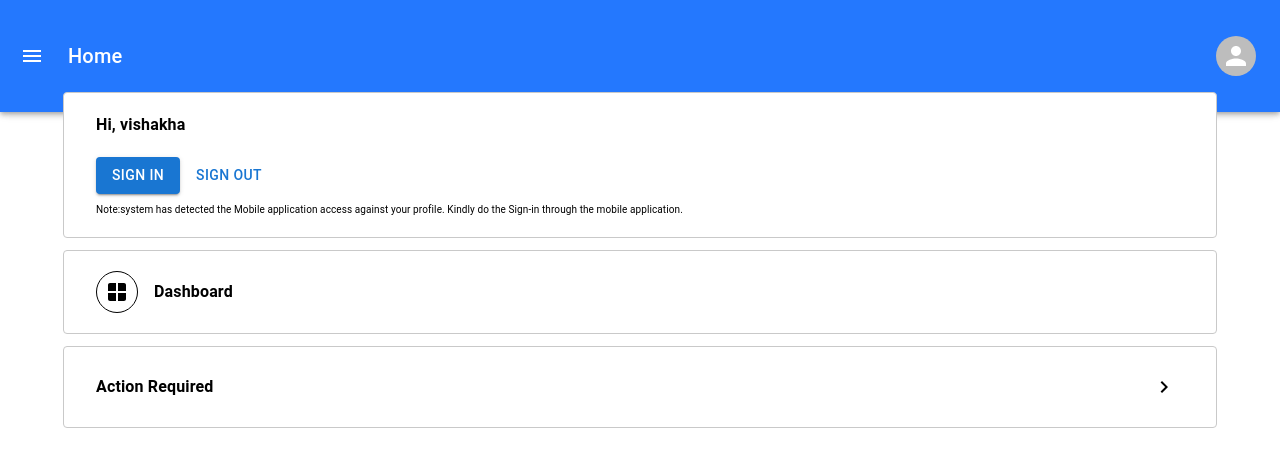
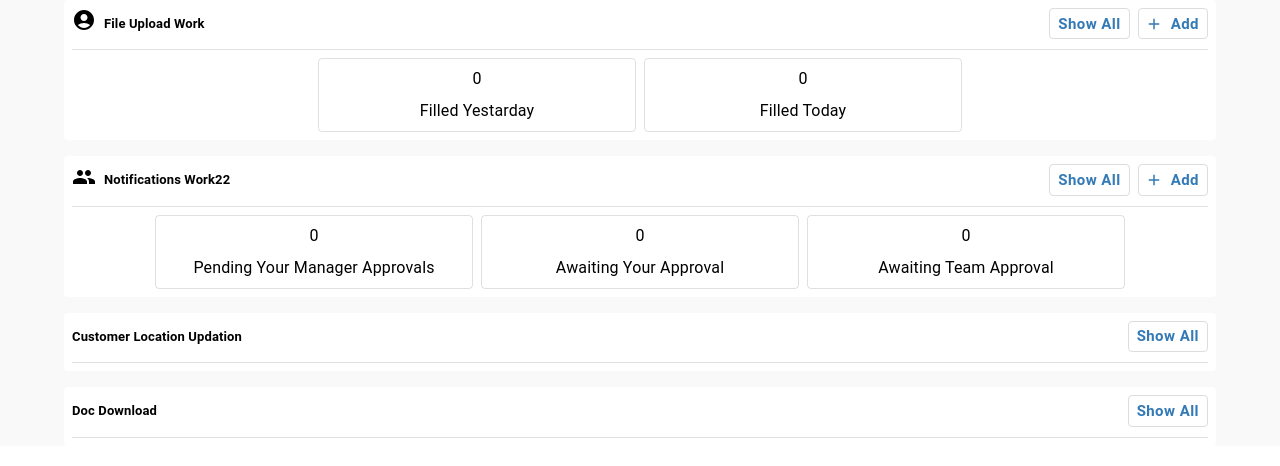
Before and after one commit to sivakumar963spoors/weblite, a React (Create React App) app: page / in a window 1280 px wide. Shown: the top 466 px of the page. Built offline with nearby package versions, Linux system fonts and the light colour scheme.

Commit message:
task card data

```diff
--- a/package.json
+++ b/package.json
@@ -5,8 +5,8 @@
   "dependencies": {
     "@emotion/react": "^11.13.3",
     "@emotion/styled": "^11.13.0",
-    "@mui/icons-material": "^6.1.3",
-    "@mui/material": "^6.1.3",
+    "@mui/icons-material": "^6.1.4",
+    "@mui/material": "^6.1.4",
     "@testing-library/jest-dom": "^5.17.0",
     "@testing-library/react": "^13.4.0",
     "@testing-library/user-event": "^13.5.0",
--- a/src/App.js
+++ b/src/App.js
@@ -1,17 +1,17 @@
-import { BrowserRouter, Route, Routes } from "react-router-dom";
+import { BrowserRouter, Routes } from "react-router-dom";
 import "./App.css";
-import TopBar from "./components/navbar/TopBar";
-import HomePage from "./components/homePage/HomePage";
+import TaskCard from "./components/task/TaskCard";
 
 function App() {
   return (
     <BrowserRouter>
+<TaskCard/>
+      <Routes>
 
-      <Routes>
-        <Route path="/" element={<HomePage/>}/>
       </Routes>
     </BrowserRouter>
   );
 }
 
+
 export default App;
--- /dev/null
+++ b/src/components/reusablecomponents/CustomButton.jsx
@@ -0,0 +1,44 @@
+import { Button } from '@mui/material';
+import PropTypes from "prop-types";
+import React from 'react';
+const CustomButton = ({  title,
+  size = "small",
+  onClick,
+  startIcon,
+  variant,}) => {
+  const buttonStyle = {
+    color: "#337ab7",
+    border: "1px solid #ddd",
+    p: 0,
+    px: 1,
+    py: 0.2,
+    fontWeight: "bold",
+    textTransform:'capitalize',
+    fontSize:{xs:'10px',sm:'15px'}
+  };
+  return (
+    <Button
+    size={size}
+    onClick={onClick}
+    startIcon={startIcon}
+    variant={variant}
+    sx={buttonStyle}
+
+  >
+    {title}
+  </Button>
+  );
+};
+
+export default CustomButton;
+
+
+
+
+CustomButton.propTypes = {
+  title: PropTypes.string.isRequired,
+  size: PropTypes.oneOf(["small", "medium", "large"]),
+  variant: PropTypes.oneOf(["outlined", "contained"]),
+  onClick: PropTypes.func,
+  startIcon: PropTypes.element,
+};
--- /dev/null
+++ b/src/components/task/TaskCard.jsx
@@ -0,0 +1,98 @@
+import AccountCircleIcon from "@mui/icons-material/AccountCircle";
+import AddIcon from "@mui/icons-material/Add";
+import PeopleIcon from "@mui/icons-material/People";
+import { Divider, Stack, Typography } from "@mui/material";
+import React from "react";
+import CustomButton from "../reusablecomponents/CustomButton";
+import { cardData } from "./TaskData";
+const TaskCard = () => {
+  return (
+    <>
+      <Stack gap={2} sx={{ bgcolor: "#F9F9F9" }}>
+        {cardData.map((data, index) => (
+          <Stack
+            key={index}
+            sx={{ alignItems: "center", justifyContent: "center" }}
+          >
+            <Stack
+              sx={{
+                width: {sm:'90%', xs:'95%'},
+                bgcolor: "#FFF",
+                borderRadius: "4px",
+              }}
+            >
+              <Stack sx={{ px: 1, py: 1 }}>
+                <Stack
+                  sx={{
+                    flexDirection: "row",
+                    alignItems: "center",
+                    justifyContent: "space-between",
+                  }}
+                >
+                  <Stack sx={{ flexDirection: "row", gap: 1,justifyContent:'center', alignItems:'center' }}>
+                    {data.isForm && data.isPublicForm && (
+                      <Typography>
+                        <PeopleIcon />
+                      </Typography>
+                    )}
+                    {data.isForm && data.isPrivateForm && (
+                      <Typography>
+                        <AccountCircleIcon />
+                      </Typography>
+                    )}
+                    <Typography sx={{ fontWeight: {sm:600, xs:100} , fontSize:{xs:'13px'}}}>
+                      {data.title}
+                    </Typography>
+                  </Stack>
+
+                  <Stack sx={{ flexDirection: "row", gap: 1 }}>
+                    <CustomButton title={"show all"} size={"small"}/>
+                {data.isForm&&   <CustomButton title={"Add"} startIcon={<AddIcon />} />}
+                  </Stack>
+                </Stack>
+                <Divider sx={{ width: "100%" , height:'10px'}} />
+                {data.resposedata && (
+                  <Stack
+                    sx={{
+                      flexDirection: "row",
+                      alignItems: "center",
+                      justifyContent: "center",
+
+                      flexWrap: "wrap",
+                      gap: 1,
+                      textTransform:'capitalize', mt:1
+                    }}
+                  >
+                    {data.resposedata.map((eachresposedata) => (
+                      <Stack
+                        key={eachresposedata.cardTitle}
+                        spacing={1}
+                        sx={{
+                          border: "1px solid rgba(0, 0, 0, 0.12)",
+                          padding: 1,
+                          textAlign: "center",
+                          borderRadius: "4px",
+                          width: "300px",
+                          cursor:'pointer',
+                          '&:hover':{
+                            bgcolor:'#F9F9F9'
+                          }
+
+                        }}
+                      >
+                        <Typography>{eachresposedata.count}</Typography>
+                        <Typography>{eachresposedata.cardTitle}</Typography>
+                      </Stack>
+                    ))}
+                  </Stack>
+                )}
+              </Stack>
+            </Stack>
+          </Stack>
+        ))}
+      </Stack>
+    </>
+  );
+};
+
+export default TaskCard;
--- /dev/null
+++ b/src/components/task/TaskData.jsx
@@ -0,0 +1,89 @@
+export const cardData = [
+    {
+        title: 'File Upload Work',
+        description: 'You need to do. Team needs to do. No progress past 10 days.',
+        isPrivateForm:true,
+        isPublicForm:false,
+        isForm:true,
+        isEmployee:false,
+        stats: [
+            { label: 'You', value: 0, color: 'green' },
+            { label: 'Team', value: 0, color: 'green' },
+            { label: 'Issues', value: 1, color: 'red' }
+        ],
+        additionalItems: ['Item 1', 'Item 2', 'Item 3'],
+        resposedata:[
+            {
+                count:0,
+                cardTitle:"filled yestarday",
+
+
+            },
+            {
+                count:0,
+                cardTitle:"filled today",
+
+
+            },
+        ]
+    },
+    {
+        title: 'Notifications Work22',
+        description: 'You need to do. Team needs to do. No progress past 10 days.',
+        isForm:true,
+
+        isPrivateForm:false,
+        isPublicForm:true,
+        isEmployee:false,
+        stats: [
+            { label: 'You', value: 0, color: 'green' },
+            { label: 'Team', value: 1, color: 'orange' },
+            { label: 'Issues', value: 2, color: 'red' }
+        ],
+        resposedata:[
+            {
+                count:0,
+                cardTitle:"Pending your manager approvals",
+
+
+            },
+            {
+                count:0,
+                cardTitle:"Awaiting your approval",
+
+
+            },
+            {
+                count:0,
+                cardTitle:"Awaiting team approval",
+
+
+            },
+        ]
+    },
+    {
+        title: 'Customer Location Updation',
+        description: 'Pending your manager approvals.',
+        isForm:false,
+        isEmployee:true,
+        isPrivateForm:false,
+        isPublicForm:false,
+        stats: [
+            { label: 'Manager', value: 0, color: 'green' },
+            { label: 'Team', value: 0, color: 'green' }
+        ]
+    },
+    {
+        title: 'Doc Download',
+        description: 'Filled yesterday. Filled today.',
+        isForm:false,
+
+
+        isPrivateForm:false,
+        isPublicForm:false,
+        stats: [
+            { label: 'Filled yesterday', value: 0, color: 'red' },
+            { label: 'Filled today', value: 0, color: 'red' }
+        ]
+    }
+];
```
Also changed, not shown: src/components/reusablecomponents/Logo.jsx (added, +13 -0 lines), src/Components/Home/Home.jsx (deleted), 2 other files (tests, documents, lock files or other folders).
